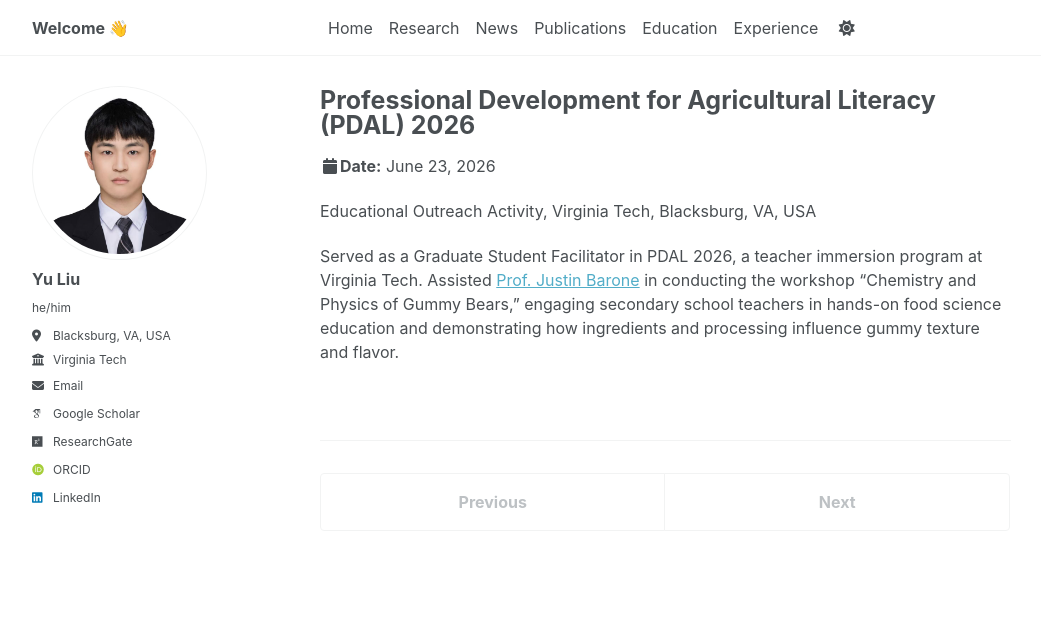
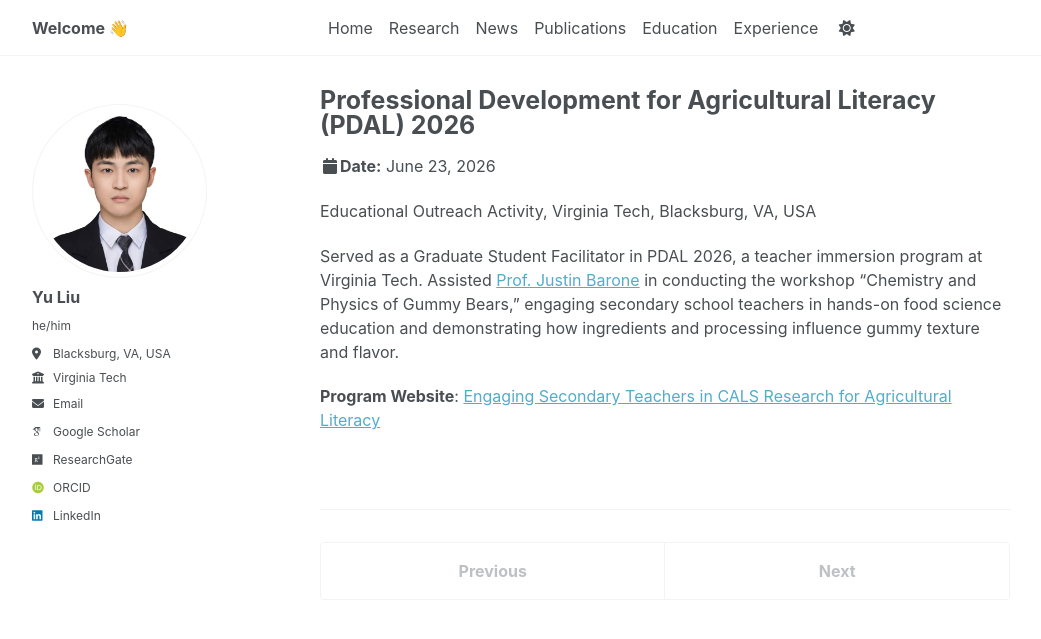
Before and after one commit to yuliu0322/yuliu0322.github.io, a Jekyll site: the page built from _talks/2026-06-23-PADL Activity.md, in a window 1280 px wide. Shown: the top 639 px of the page, without its empty margins (48-1089 px from the left). Built offline with Jekyll 4.4.1, drawn with Linux system fonts in a browser that asks for light colours; some web fonts are replaced; a script bundle is joined from its source files by our own code; library files that are not in the unit come from our copies.

Commit message:
Update 2026-06-23-PADL Activity.md

```diff
--- a/_talks/2026-06-23-PADL Activity.md
+++ b/_talks/2026-06-23-PADL Activity.md
@@ -11,3 +11,5 @@ location: "Blacksburg, VA, USA"
 Educational Outreach Activity, Virginia Tech, Blacksburg, VA, USA
 
 Served as a Graduate Student Facilitator in PDAL 2026, a teacher immersion program at Virginia Tech. Assisted <a href="https://www.bse.vt.edu/about/people/faculty/justin-barone.html" target="_blank" rel="noopener noreferrer">Prof. Justin Barone</a> in conducting the workshop "Chemistry and Physics of Gummy Bears," engaging secondary school teachers in hands-on food science education and demonstrating how ingredients and processing influence gummy texture and flavor.
+
+**Program Website**: [Engaging Secondary Teachers in CALS Research for Agricultural Literacy](https://www.alce.vt.edu/signature-programs/engaging-secondary-teachers.html)
```
